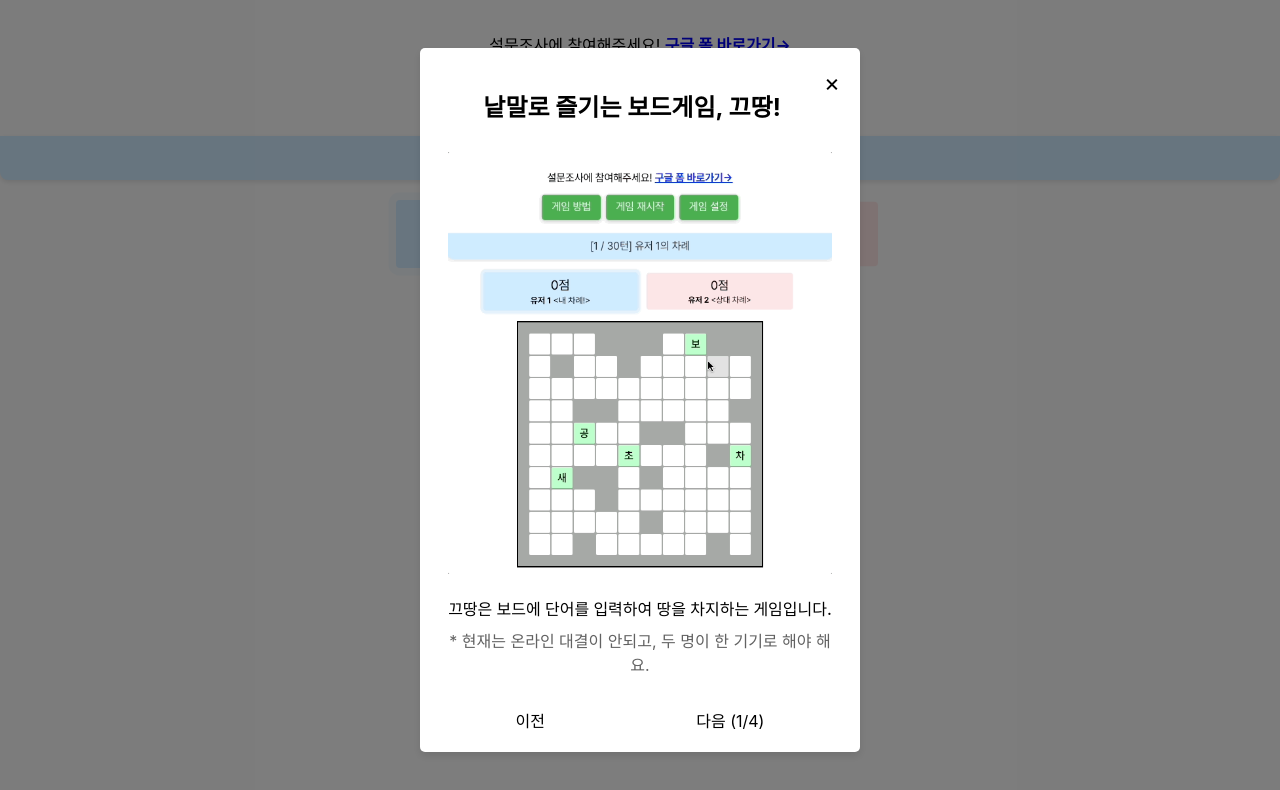
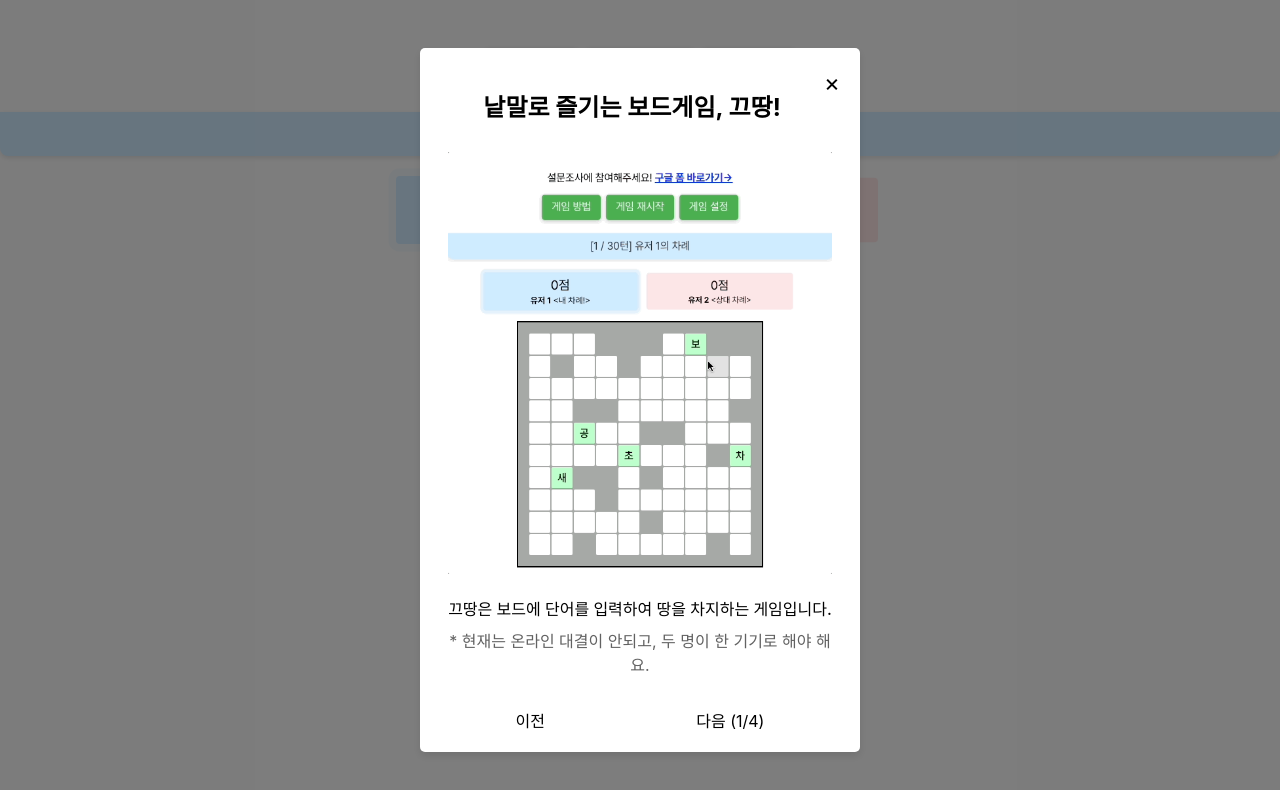
Before and after one commit to JeongHunHui/WordWarPrototype, a React (Create React App) app: page / in a window 1280 px wide. Shown: the top 790 px of the page. Built offline with nearby package versions, Linux system fonts and the light colour scheme; no server answers; a web font is replaced by a local one.

Commit message:
설문조사 링크 일시적으로 제거, 상태 폰트 굵기 변경

```diff
--- a/src/components/Table.css
+++ b/src/components/Table.css
@@ -111,6 +111,7 @@
   padding: 10px 0; /* 패딩으로 요소 내부 공간 생성 */
   color: #333; /* 글자색 설정 */
   font-size: 16px; /* 글자 크기 설정 */
+  font-weight: 500;
   margin: 20px 0; /* 위 아래 마진 설정 */
   background-color: #f3f3f3; /* 배경색 설정 */
   border-radius: 0 0 8px 8px; /* 모서리 둥글게 처리 */
--- a/src/components/Table.jsx
+++ b/src/components/Table.jsx
@@ -364,10 +364,10 @@ function Table() {
   return (
     <div className="game-container">
       <div className="feedback">
-        <span>설문조사에 참여해주세요! </span>
+        {/* <span>설문조사에 참여해주세요! </span>
         <a href="#">
           <strong>구글 폼 바로가기→</strong>
-        </a>
+        </a> */}
       </div>
       <div className="upper-buttons">
         <button className="button" onClick={() => setIsInfoModalOpen(true)}>
```
